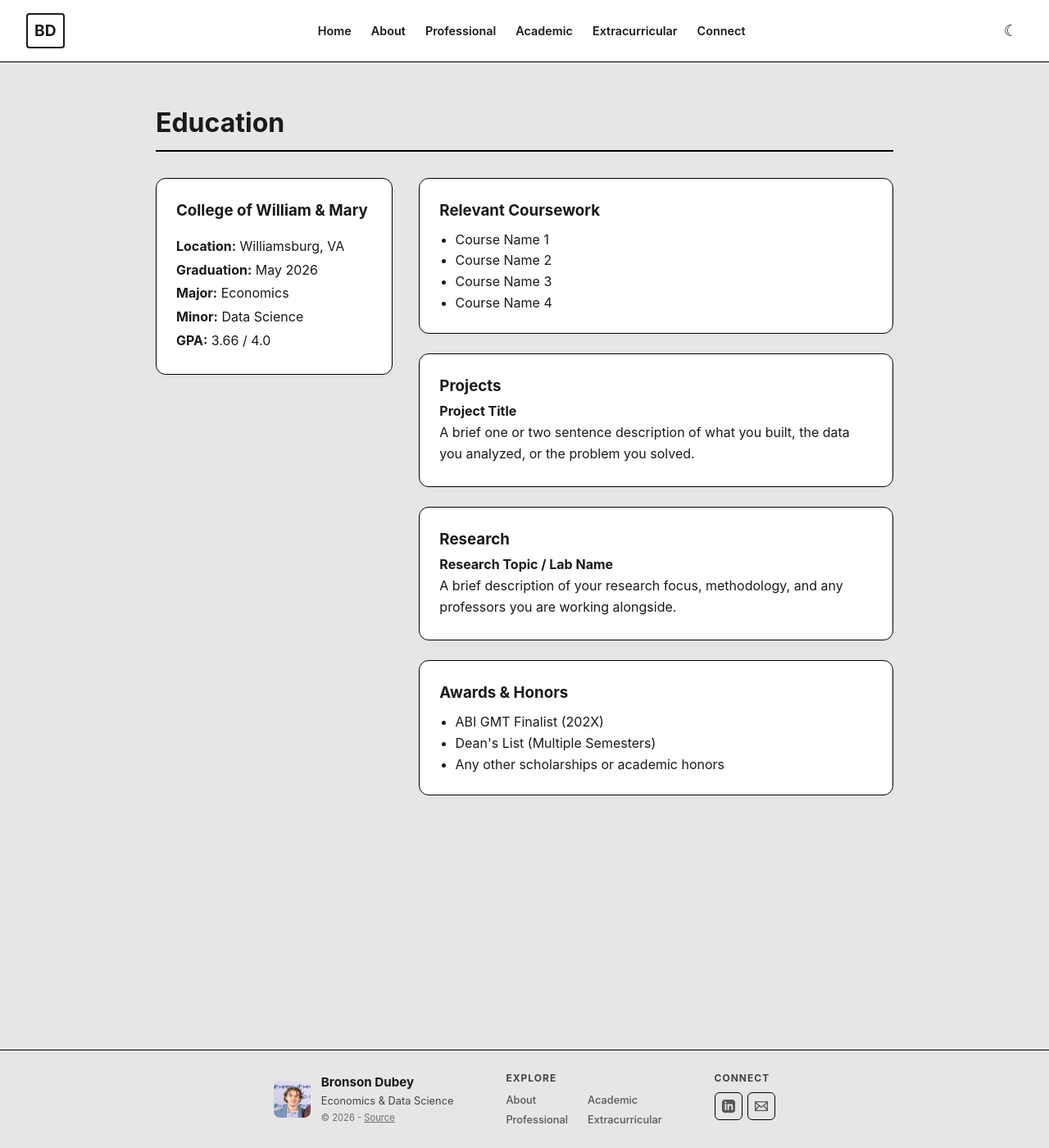
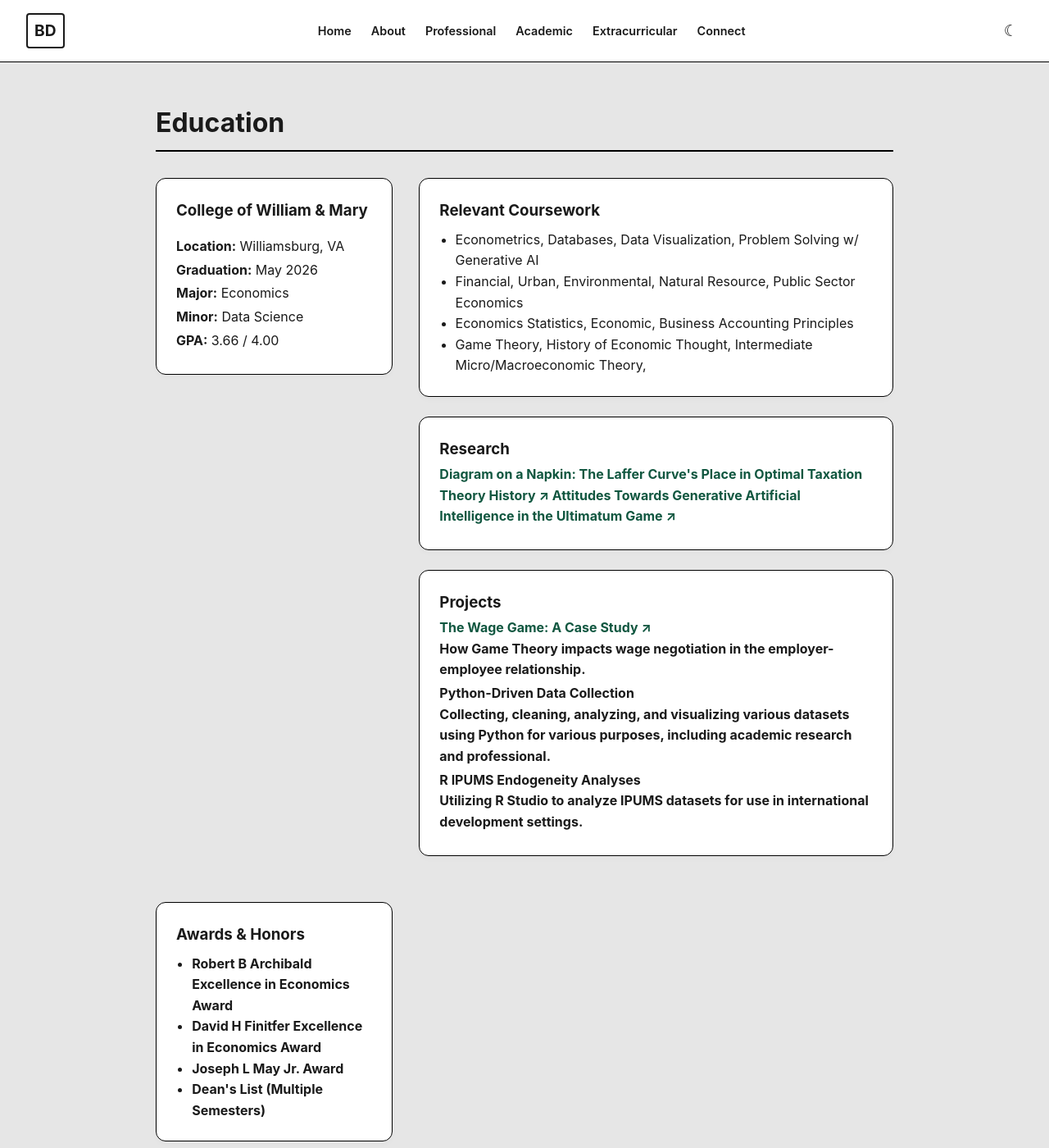
Before and after one commit to bxdubey/github.io, a Jekyll site: the page built from academic.html, in a window 1280 px wide and 1400 px high. Shown: the whole window at 82% size. Built offline with Jekyll 4.4.1, drawn with Linux system fonts in a browser that asks for light colours.

Commit message:
Revise GPA and enhance academic details
Updated GPA format and added relevant coursework, research, and project details.

```diff
--- a/academic.html
+++ b/academic.html
@@ -13,7 +13,7 @@ permalink: /academic/
             <p><strong>Graduation:</strong> May 2026</p>
             <p><strong>Major:</strong> Economics</p>
             <p><strong>Minor:</strong> Data Science</p>
-            <p><strong>GPA:</strong> 3.66 / 4.0</p>
+            <p><strong>GPA:</strong> 3.66 / 4.00</p>
         </div>
     </div>
 
@@ -22,31 +22,55 @@ permalink: /academic/
         <div class="job-block">
             <h3>Relevant Coursework</h3>
             <ul>
-                <li>Course Name 1</li>
-                <li>Course Name 2</li>
-                <li>Course Name 3</li>
-                <li>Course Name 4</li>
+                <li>Econometrics, Databases, Data Visualization, Problem Solving w/ Generative AI </li>
+                <li>Financial, Urban, Environmental, Natural Resource, Public Sector Economics </li>
+                <li>Economics Statistics, Economic, Business Accounting Principles</li>
+                <li>Game Theory, History of Economic Thought, Intermediate Micro/Macroeconomic Theory, </li>
             </ul>
         </div>
 
         <div class="job-block">
-            <h3>Projects</h3>
-            <p><strong>Project Title</strong><br>
-            A brief one or two sentence description of what you built, the data you analyzed, or the problem you solved.</p>
+            <h3>Research</h3>
+            <p>
+                <strong>
+                    <a href="{{ '/assets/ECON 446 Final.pdf' | relative_url }}" target="_blank">
+                        Diagram on a Napkin: The Laffer Curve's Place in Optimal Taxation Theory History ↗
+                    </a>
+
+                <strong>
+                    <a href="{{ '/assets/ECON 409 Final.pdf' | relative_url }}" target="_blank">
+                        Attitudes Towards Generative Artificial Intelligence in the Ultimatum Game ↗
+                    </a>
+            </p>
         </div>
 
         <div class="job-block">
-            <h3>Research</h3>
-            <p><strong>Research Topic / Lab Name</strong><br>
-            A brief description of your research focus, methodology, and any professors you are working alongside.</p>
+            <h3>Projects</h3>
+            <p>
+                <strong>
+                    <a href="{{ '/assets/Ch 3 Case Study.pdf' | relative_url }}" target="_blank">
+                        The Wage Game: A Case Study ↗
+                    </a>
+                </strong><br>
+                How Game Theory impacts wage negotiation in the employer-employee relationship.
+
+            <p><strong>Python-Driven Data Collection</strong><br>
+            Collecting, cleaning, analyzing, and visualizing various datasets using Python for various purposes, including academic research and professional.</p>
+
+            <p><strong>R IPUMS Endogeneity Analyses</strong><br>
+            Utilizing R Studio to analyze IPUMS datasets for use in international development settings.</p>
+        </div>
+
+            </p>
         </div>
 
         <div class="job-block">
             <h3>Awards & Honors</h3>
             <ul>
-                <li>ABI GMT Finalist (202X)</li>
+                <li>Robert B Archibald Excellence in Economics Award</li>
+                <li>David H Finitfer Excellence in Economics Award</li>
+                <li>Joseph L May Jr. Award</li>
                 <li>Dean's List (Multiple Semesters)</li>
-                <li>Any other scholarships or academic honors</li>
             </ul>
         </div>
 
```
